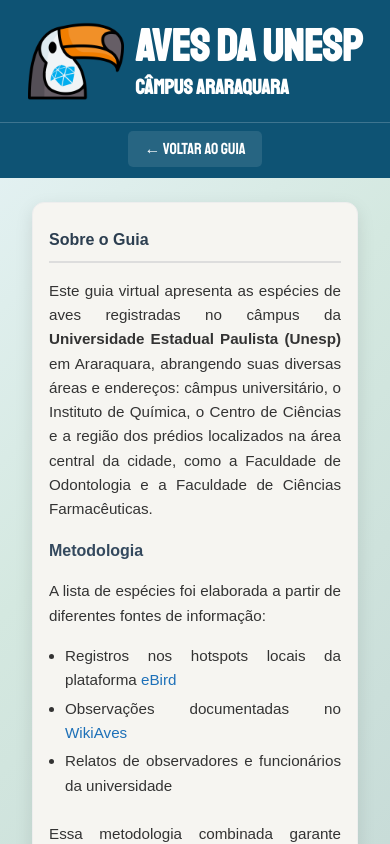
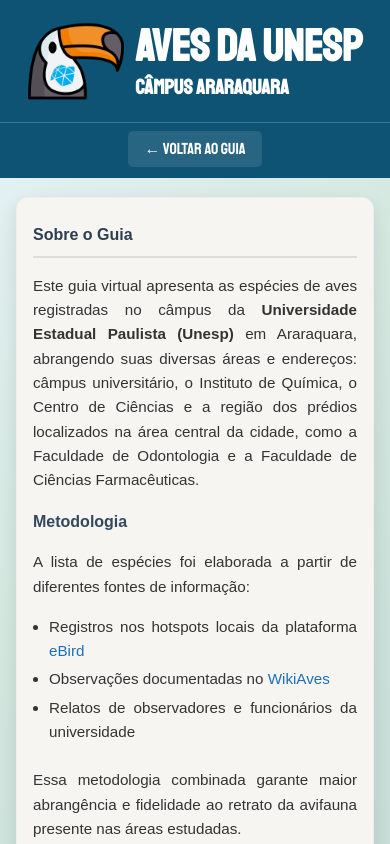
Before and after one commit to cnmodesto/aves-unesp-araraquara, a React (Vite) app: page /info in a window 390 px wide. Shown: the top 844 px of the page. Built offline with nearby package versions, Linux system fonts and the light colour scheme.

Commit message:
fix: ajustes de estilo na InfoPage

```diff
--- a/src/index.css
+++ b/src/index.css
@@ -1886,7 +1886,7 @@
 
   .container-info {
     padding: 1rem;
-    margin: 1rem 1rem 0 1rem;
+    margin: 0.7rem 0 -1.5rem 0;
     font-size: 0.95rem;
   }
 
```
